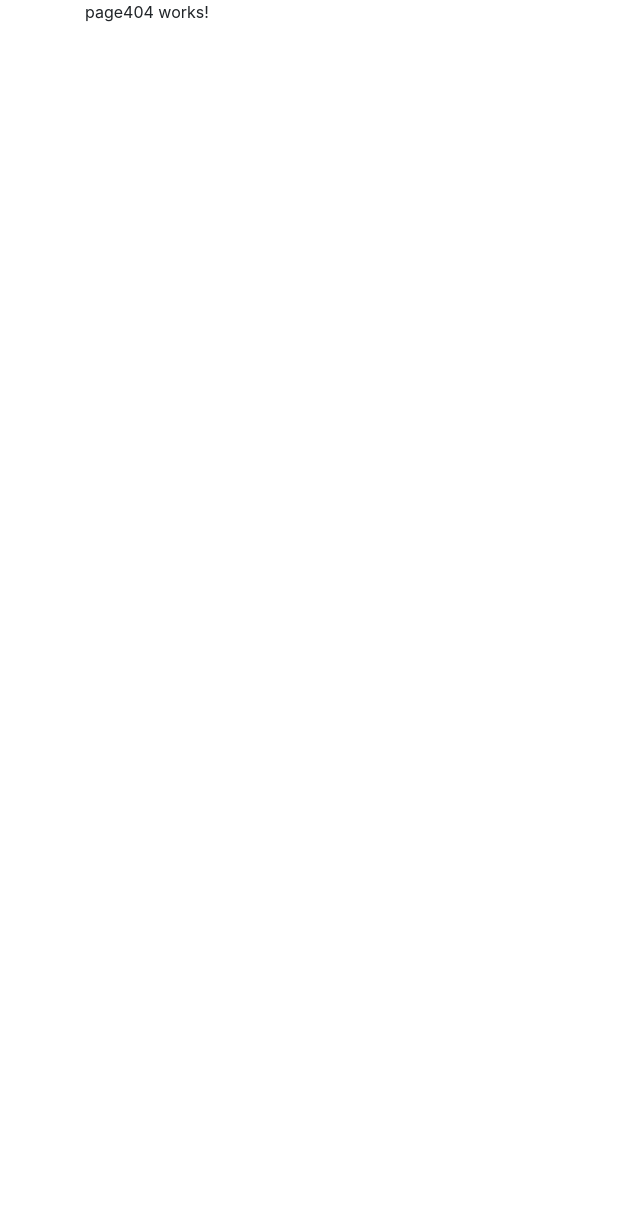
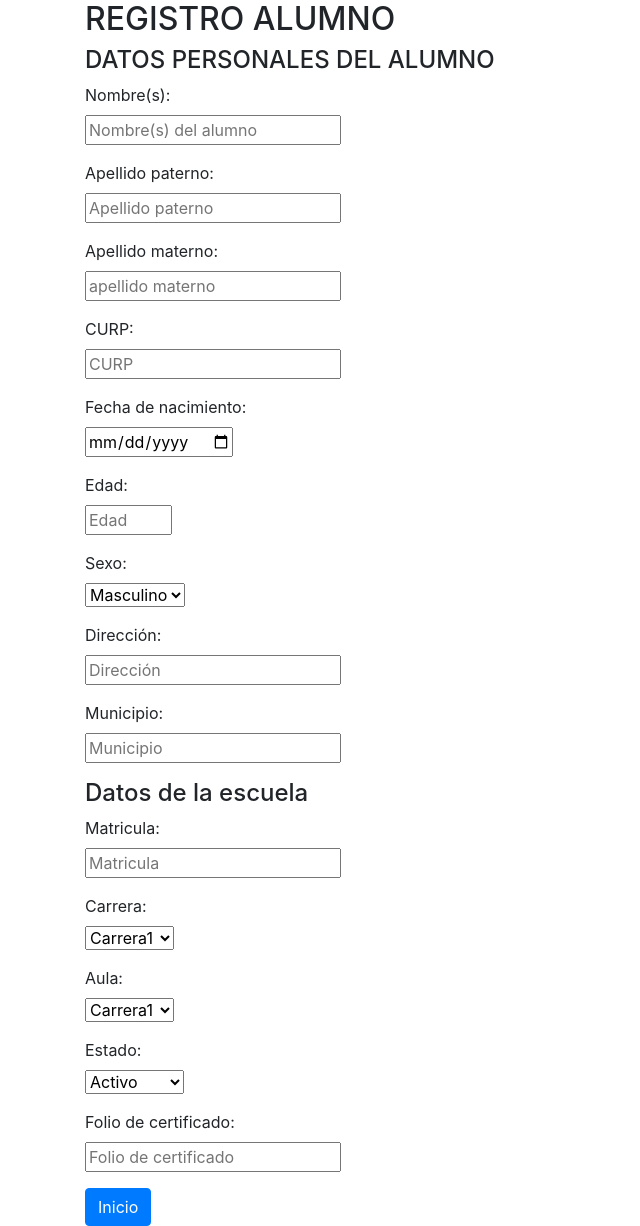
Before and after one commit to TheCodeBite/CEA_CIRCLE_CI, an Angular app: page /registroAlumnos in a window 1280 px wide. Shown: the whole page, without its empty margins (0-640 px from the left). Before the commit the page ends 800 px from the top, so only its background shows below. Built offline with nearby package versions, Linux system fonts and the light colour scheme.

Commit message:
se anadio acciones a los botones en el index y se realizo el formulario

```diff
--- a/src/app/app-routing.module.ts
+++ b/src/app/app-routing.module.ts
@@ -2,9 +2,13 @@ import { NgModule, Component } from '@angular/core';
 import { Routes, RouterModule } from '@angular/router';
 import { IndexComponent } from './index/index.component';
 import { Page404Component } from './page404/page404.component';
+import { RegistroAlumnosComponent } from './registro-alumnos/registro-alumnos.component';
+import { RegistroMaestroComponent } from './registro-maestro/registro-maestro.component';
 
 const routes: Routes = [
   {path:'', component: IndexComponent},
+  {path:'registroAlumnos', component: RegistroAlumnosComponent},
+  {path:'registroMaestro', component: RegistroMaestroComponent},
   {path:'**', component:Page404Component}
 ];
 
--- a/src/app/index/index.component.ts
+++ b/src/app/index/index.component.ts
@@ -1,4 +1,5 @@
 import { Component, OnInit } from '@angular/core';
+import { Router } from '@angular/router';
 
 @Component({
   selector: 'app-index',
@@ -7,17 +8,20 @@ import { Component, OnInit } from '@angular/core';
 })
 export class IndexComponent implements OnInit {
 
-  constructor() { }
+  constructor(private router:Router) { }
 
   ngOnInit() {
   }
 
   registroAlumno(){
     console.log("BOTON REGISTRO ALUMNO ");
+    //this.ruta.navigate(["/registroAlumnos"]);
+    this.router.navigate(["/registroAlumnos"]);
   }
 
   registroMaestro(){
-    console.log("BOTON REGISTRO MAESTRO")
+    console.log("BOTON REGISTRO MAESTRO");
+    this.router.navigate(["/registroMaestro"]);
   }
 
 }
--- /dev/null
+++ b/src/app/registro-alumnos/registro-alumnos.component.html
@@ -0,0 +1,76 @@
+<h2>REGISTRO ALUMNO</h2>
+<form>
+    <div>
+        <h4>DATOS PERSONALES DEL ALUMNO</h4>
+        <label>Nombre(s):</label>
+        <p><input type="text" placeholder="Nombre(s) del alumno"></p>
+
+        <label>Apellido paterno:</label>
+        <p><input type="text" placeholder="Apellido paterno"></p>
+
+        <label>Apellido materno:</label>
+        <p><input type="text" placeholder="apellido materno"> </p>
+
+        <label>CURP:</label>
+        <p><input type="text" placeholder="CURP"> </p>
+
+        <label>Fecha de nacimiento:</label>
+        <p><input type="date" placeholder="Fecha de nacimiento"></p>
+
+        <label>Edad:</label>
+        <p><input type="number" min="10" max="80" placeholder="Edad"></p>
+
+        <div>
+            <label>Sexo:</label>
+            <p>
+                <select>
+                    <option value="1">Masculino</option>
+                    <option value="2">Mujer</option>
+                </select>
+            </p>
+        </div>
+
+        <label>Dirección:</label>
+        <p><input type="text" placeholder="Dirección"> </p>
+
+        <label>Municipio:</label>
+        <p><input type="text" placeholder="Municipio"></p>
+    </div>
+
+    <div>
+        <h4>Datos de la escuela</h4>
+
+        <label>Matricula:</label>
+        <p> <input type="text" placeholder="Matricula"> </p>
+
+        <label>Carrera: </label>
+        <p>
+            <select>
+                <option value="1">Carrera1</option>
+                <option value="2">Carrera2</option>
+            </select>
+        </p>
+
+        <label>Aula:</label>
+        <p>
+            <select>
+                <option value="1">Carrera1</option>
+                <option value="2">Carrera2</option>
+            </select>
+        </p>
+
+        <label>Estado:</label>
+        <p>
+            <select>
+                <option value="1">Activo</option>
+                <option value="2">Inactivo</option>
+                <option value="3">Concluido</option>
+            </select>
+        </p>
+
+        <label>Folio de certificado:</label>
+        <p> <input type="text" placeholder="Folio de certificado"> </p>
+    </div>
+</form>
+
+<button class="btn btn-primary" (click)="regresar()">Inicio</button>
--- /dev/null
+++ b/src/app/registro-alumnos/registro-alumnos.component.ts
@@ -0,0 +1,19 @@
+import { Component, OnInit } from '@angular/core';
+import { Router } from '@angular/router';
+
+@Component({
+  selector: 'app-registro-alumnos',
+  templateUrl: './registro-alumnos.component.html',
+  styleUrls: ['./registro-alumnos.component.css']
+})
+export class RegistroAlumnosComponent implements OnInit {
+
+  constructor(private route: Router) { }
+
+  ngOnInit() {
+  }
+
+  regresar(){
+    this.route.navigate([""]);
+  }
+}
--- /dev/null
+++ b/src/app/registro-maestro/registro-maestro.component.html
@@ -0,0 +1 @@
+<p>registro-maestro works!</p>
--- /dev/null
+++ b/src/app/registro-maestro/registro-maestro.component.ts
@@ -0,0 +1,15 @@
+import { Component, OnInit } from '@angular/core';
+
+@Component({
+  selector: 'app-registro-maestro',
+  templateUrl: './registro-maestro.component.html',
+  styleUrls: ['./registro-maestro.component.css']
+})
+export class RegistroMaestroComponent implements OnInit {
+
+  constructor() { }
+
+  ngOnInit() {
+  }
+
+}
```
Also changed, not shown: src/app/app.module.ts (+8 -1 lines), src/app/registro-alumnos/registro-alumnos.component.css (added), src/app/registro-maestro/registro-maestro.component.css (added), 2 other files (tests, documents, lock files or other folders).
